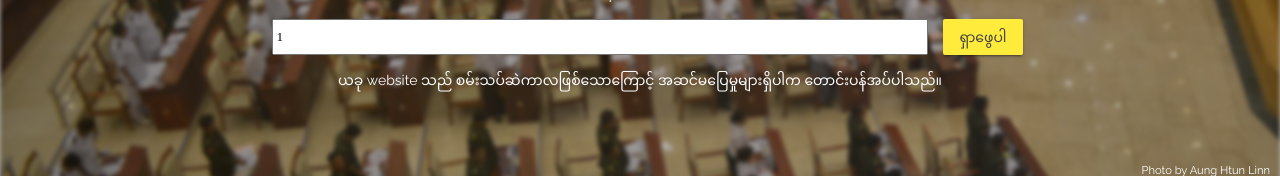
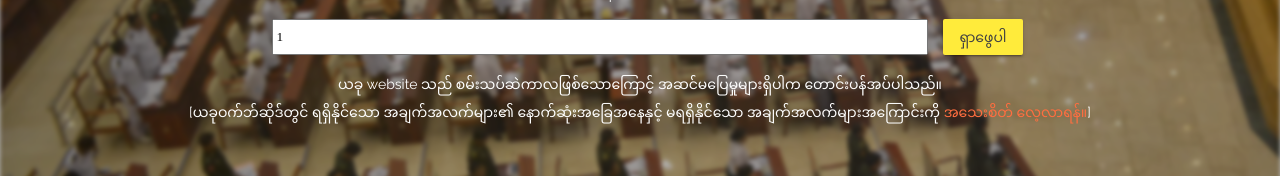
Before and after one commit to theananda/transcript-frontend, a Vue app: page /#/search/1 in a window 1280 px wide. Shown: the part 276-452 px from the top of the page. Built offline with nearby package versions, Linux system fonts and the light colour scheme; a web font is replaced by a local one; what vue-router-back-button would draw is missing.

Commit message:
Change alpha text

```diff
--- a/src/assets/style.css
+++ b/src/assets/style.css
@@ -63,6 +63,10 @@ a {
 
 .content_wrapper {
   min-height: 50vh;
+}
+
+.alpha {
+  line-height: 2rem;
 }
 
 .transcript_page .content_wrapper {
--- a/src/components/Home.vue
+++ b/src/components/Home.vue
@@ -31,7 +31,11 @@
         <div class="alpha_label">[ Alpha Version ]</div>
         <input type="text" name="search" id="keyword_search" v-model="keyword" @keyup.enter="search">
         <button class="mdl-button mdl-js-button mdl-button--raised mdl-button--colored" v-on:click="search">ရှာဖွေပါ</button>
-        <div class="alpha">ယခု website သည် စမ်းသပ်ဆဲကာလဖြစ်သောကြောင့် အဆင်မပြေမှုများရှိပါက တောင်းပန်အပ်ပါသည်။</div>
+        <div class="alpha">
+          ယခု website သည် စမ်းသပ်ဆဲကာလဖြစ်သောကြောင့် အဆင်မပြေမှုများရှိပါက တောင်းပန်အပ်ပါသည်။ <br/>
+          [ယခုဝက်ဘ်ဆိုဒ်တွင် ရရှိနိုင်သော အချက်အလက်များ၏ နောက်ဆုံးအခြေအနေနှင့် မရရှိနိုင်သော အချက်အလက်များအကြောင်းကို
+          <router-link :to="{name:'info'}">အသေးစိတ် လေ့လာရန်။</router-link>]
+</div>
         <div class="error">
           <span class="mdl-chip mdl-color--red" v-if="error">
             <span class="mdl-chip__text mdl-color-text--white">{{ error }}</span>
```
